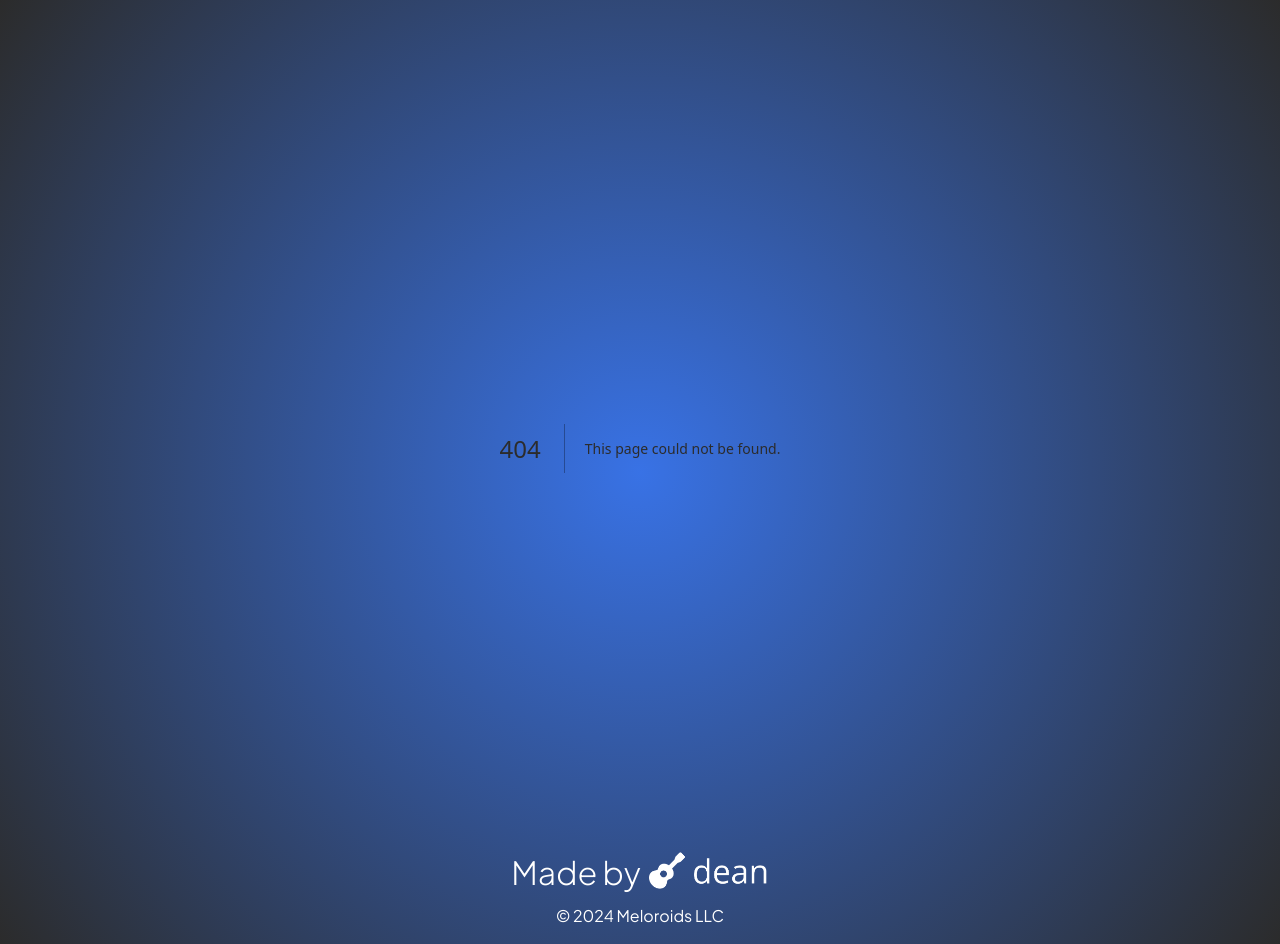
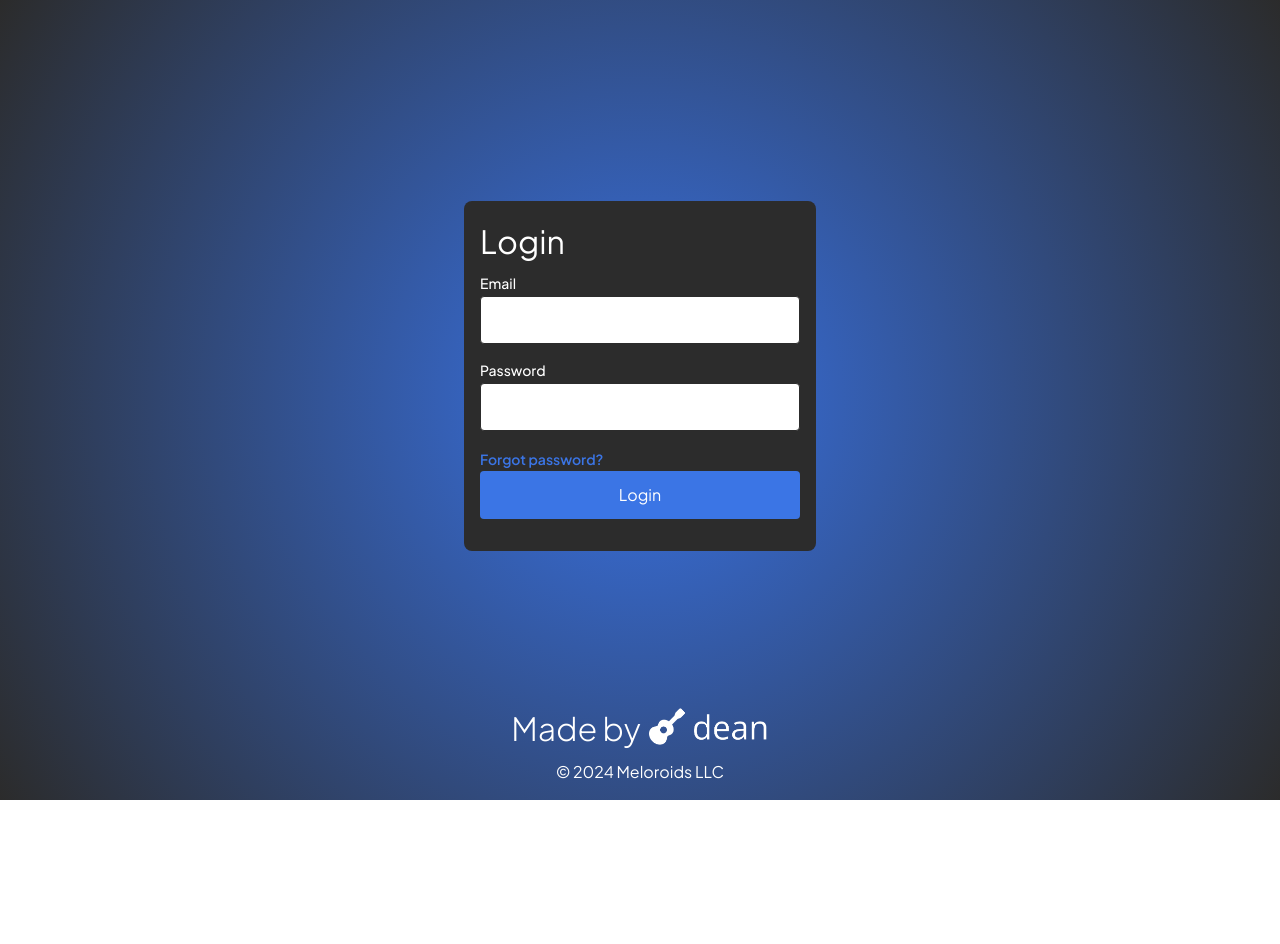
Before and after one commit to petehod/loop-name-generator, a Next.js app: page /login in a window 1280 px wide. Before the commit this address had no page. After the commit the page ends 800 px from the top, so only its background shows below. Built offline with nearby package versions, Linux system fonts and the light colour scheme; no server answers.

Commit message:
add login function

```diff
--- /dev/null
+++ b/src/app/login/page.tsx
@@ -0,0 +1,5 @@
+import LoginForm from "@/components/Form/LoginForm";
+
+export default function Login() {
+  return <LoginForm />;
+}
--- a/src/components/Form/LoginForm.tsx
+++ b/src/components/Form/LoginForm.tsx
@@ -1,107 +1,86 @@
-// "use client";
-// import Link from "next/link";
-// import { signInWithEmailAndPassword } from "firebase/auth";
-// import React, { useCallback, useRef, useState } from "react";
-// import { auth } from "../../firebase/firebase-config";
-// import { useRouter } from "next/navigation";
-// import { HOME } from "@constants/links.constants";
-// import { FirebaseError } from "firebase/app";
+"use client";
+import Link from "next/link";
+import React, { useCallback, useRef, useState } from "react";
+import { FirebaseError } from "firebase/app";
+import { z } from "zod";
+import { Button } from "../Button";
+import { FormInputLabelWrapper, Input, Label, Form } from "@/components/Form";
+import { FirebaseService } from "@/services";
 
-// import { ButtonLarge } from "@components/Buttons/ButtonLarge";
-// import { Input } from "@components/Inputs";
-// import { Label } from "@components/Labels";
-// import { FormInputLabelWrapper } from "@components/Forms";
-// import { User } from "@backend/src/common";
+export default function LoginForm() {
+  const [email, setEmail] = useState("");
+  const [password, setPassword] = useState("");
+  const [errorMessage, setErrorMessage] = useState("");
 
-// const emailSchema = User.shape.email;
+  const handleFormSubmit = useCallback(
+    async (e: React.SyntheticEvent) => {
+      e.preventDefault();
 
-// export default function LoginForm() {
-//   const [email, setEmail] = useState("");
-//   const [password, setPassword] = useState("");
-//   const [errorMessage, setErrorMessage] = useState("");
+      // Validate email
+      const emailValidationResult = z.string().email().safeParse(email);
+      if (!emailValidationResult.success) {
+        setErrorMessage(
+          `Email Error: ${emailValidationResult.error.issues
+            .map((issue) => issue.message)
+            .join(", ")}`
+        );
+        return;
+      }
 
-//   const passwordInputRef = useRef<HTMLInputElement>(null);
-//   const emailInputRef = useRef<HTMLInputElement>(null);
+      try {
+        await FirebaseService.loginUser(emailValidationResult.data, password);
 
-//   const router = useRouter();
+        window.location.replace("/");
+      } catch (error) {
+        if (error instanceof FirebaseError) {
+          setErrorMessage(error.message);
+        }
+      }
+    },
+    [email, password]
+  );
 
-//   const handleFormSubmit = useCallback(
-//     async (e: React.SyntheticEvent) => {
-//       e.preventDefault();
+  return (
+    <Form id="loginForm" onSubmit={handleFormSubmit} title="Login">
+      <FormInputLabelWrapper
+        input={
+          <Input
+            id="email"
+            type="email"
+            required={true}
+            onChange={(e) => setEmail(e.target.value)}
+            minLength={1}
+            maxLength={20}
+          />
+        }
+        label={<Label htmlFor="email" text="Email" />}
+      />
 
-//       // Validate email
-//       const emailValidationResult = emailSchema.safeParse(email);
-//       if (!emailValidationResult.success) {
-//         setErrorMessage(
-//           `Email Error: ${emailValidationResult.error.issues
-//             .map((issue) => issue.message)
-//             .join(", ")}`
-//         );
-//         return;
-//       }
+      <FormInputLabelWrapper
+        input={
+          <Input
+            id="password"
+            type="password"
+            required={true}
+            onChange={(e) => setPassword(e.target.value)}
+            minLength={8}
+            maxLength={20}
+          />
+        }
+        label={<Label htmlFor="password" text="Password" />}
+      />
 
-//       try {
-//         await signInWithEmailAndPassword(auth, email, password);
-//         router.push(HOME);
-//       } catch (error) {
-//         if (error instanceof FirebaseError) {
-//           setErrorMessage(error.message);
-//         }
-//       }
-//     },
-//     [router, email, password] // Include email and password in the dependency array
-//   );
+      {errorMessage && (
+        <p className="text-red-600 text-sm mt-2">{errorMessage}</p>
+      )}
+      <Link
+        href={`/reset-password`}
+        className="text-0.875 font-semibold text-primary mt-4 text-center md:text-left"
+      >
+        Forgot password?
+      </Link>
 
-//   const handleInputFocus = useCallback(() => {
-//     // Focus the input ref
-//     emailInputRef.current?.focus();
-//   }, []);
-
-//   const handlePasswordFocus = useCallback(() => {
-//     // Focus the input ref
-//     passwordInputRef.current?.focus();
-//   }, []);
-
-//   return (
-//     <form id="loginForm" onSubmit={handleFormSubmit}>
-//       <FormInputLabelWrapper>
-//         <Label htmlFor="email" text="Email" />
-//         <Input
-//           id="email"
-//           type="email"
-//           required={true}
-//           onChange={(e) => setEmail(e.target.value)}
-//           onFocus={handleInputFocus}
-//           minLength={1}
-//           maxLength={20}
-//           ref={emailInputRef}
-//         />
-//       </FormInputLabelWrapper>
-
-//       <FormInputLabelWrapper>
-//         <Label htmlFor="password" text="Password" />
-//         <Input
-//           id="password"
-//           type="password"
-//           required={true}
-//           onChange={(e) => setPassword(e.target.value)}
-//           onFocus={handlePasswordFocus}
-//           minLength={8}
-//           maxLength={20}
-//           ref={passwordInputRef}
-//         />
-//         {errorMessage && (
-//           <p className="text-red-600 text-sm mt-2">{errorMessage}</p>
-//         )}
-//         <Link
-//           href={`/reset-password`}
-//           className="text-0.875 font-semibold text-primary mt-4 text-center md:text-left"
-//         >
-//           Forgot password?
-//         </Link>
-//       </FormInputLabelWrapper>
-
-//       <ButtonLarge type="submit" text="Login" backgroundColor="dark" />
-//     </form>
-//   );
-// }
+      <Button type="submit" text="Login" backgroundColor="dark" />
+    </Form>
+  );
+}
--- a/src/components/Form/index.ts
+++ b/src/components/Form/index.ts
@@ -3,5 +3,5 @@ export * from "./Label";
 export * from "./FormInputLabelWrapper";
 export * from "./ThemeForm";
 export * from "./SignupForm";
-// export * from "./LoginForm";
+export * from "./LoginForm";
 export * from "./Form";
--- a/src/components/MainContentFormWrapper.tsx
+++ b/src/components/MainContentFormWrapper.tsx
@@ -6,8 +6,6 @@ export default function MainContentFormWrapper({
   children: React.ReactNode;
 }) {
   return (
-    <div className="bg-dark w-full max-w-26   rounded-lg rounded-t-none">
-      {children}
-    </div>
+    <div className="bg-dark w-full max-w-26 p-4  rounded-lg ">{children}</div>
   );
 }
--- a/src/services/firebase.service.ts
+++ b/src/services/firebase.service.ts
@@ -1,6 +1,9 @@
 import { auth, db } from "@/firebase";
 import { User } from "@/schema";
-import { createUserWithEmailAndPassword } from "firebase/auth";
+import {
+  createUserWithEmailAndPassword,
+  signInWithEmailAndPassword
+} from "firebase/auth";
 import { doc, setDoc } from "firebase/firestore";
 
 export const FirebaseService = {
@@ -17,5 +20,8 @@ export const FirebaseService = {
     await setDoc(userRef, {
       userData
     });
+  },
+  loginUser: async (email: string, password: string) => {
+    await signInWithEmailAndPassword(auth, email, password);
   }
 };
```
